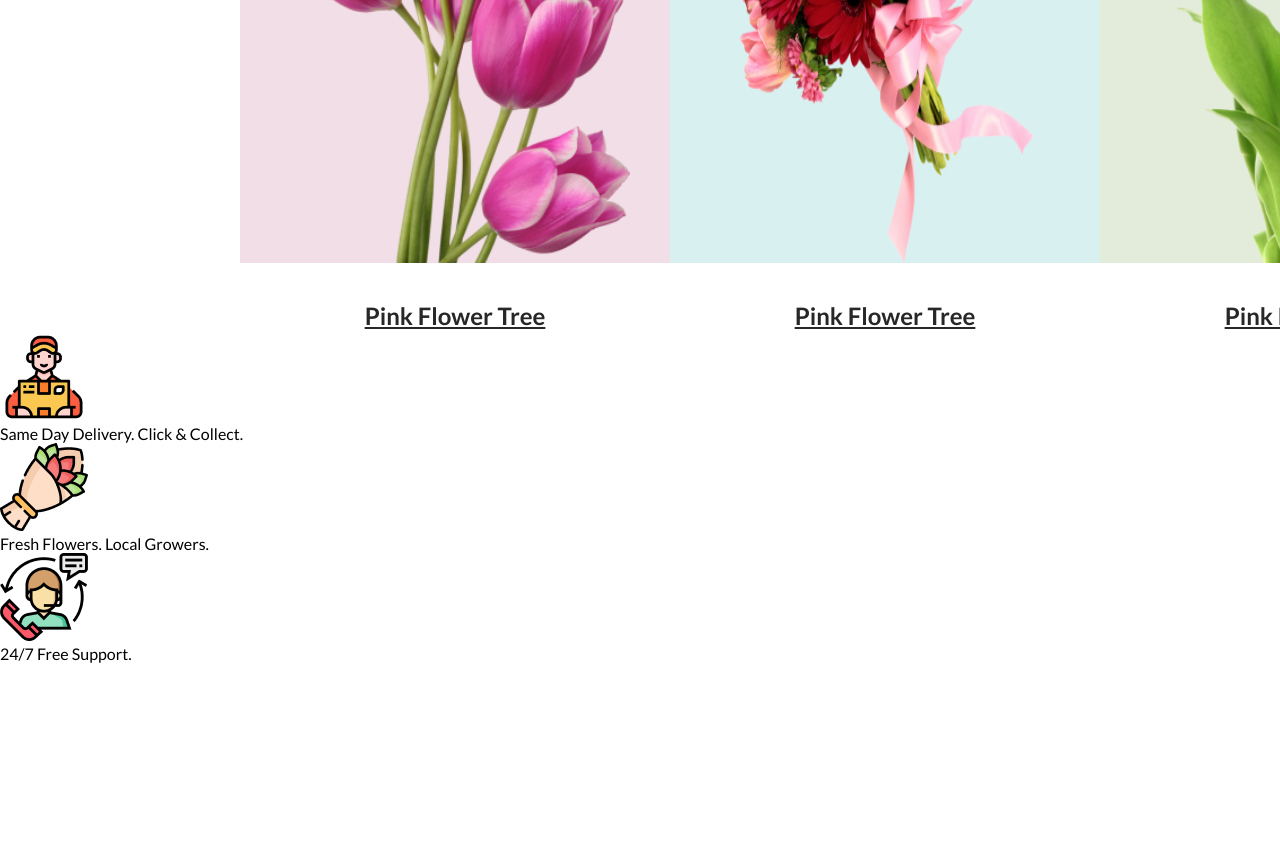
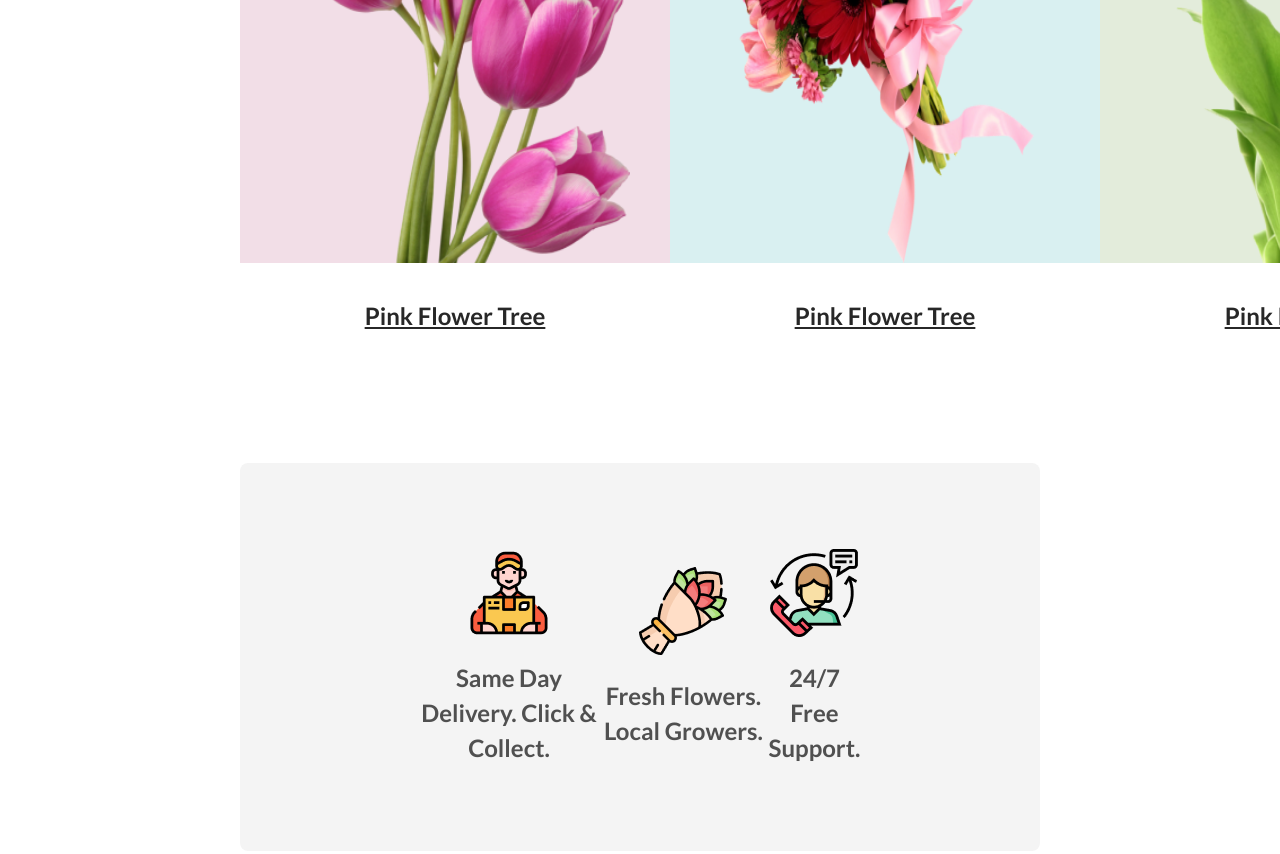
Before and after one commit to shuvapranta/flower-shop-assignment, a plain HTML site: page index.html in a window 1280 px wide. Shown: the part 1516-2370 px from the top of the page. Before the commit the page ends 2179 px from the top, so only its background shows below. Drawn offline with Linux system fonts and the light colour scheme.

Commit message:
service section added

```diff
--- a/css/style.css
+++ b/css/style.css
@@ -1,19 +1,19 @@
-*{
+* {
   margin: 0;
   padding: 0;
 }
 /* common shared style */
-body{
-    font-family: 'Lato', sans-serif;
+body {
+  font-family: "Lato", sans-serif;
 }
-.section-title h4{
+.section-title h4 {
   color: #272727;
   text-align: center;
   font-size: 40px;
   font-weight: 800;
 }
-.section-title p{
-    color: rgba(39, 39, 39, 0.60);
+.section-title p {
+  color: rgba(39, 39, 39, 0.6);
   text-align: center;
   font-size: 18px;
   font-weight: 400;
@@ -22,81 +22,104 @@ body{
   margin: 24px auto 48px;
 }
 /* banner style start */
-header{
+header {
   height: 850px;
-    padding: 0 240px 0 ;
-    background: rgba(229, 84, 115, 0.10);
+  padding: 0 240px 0;
+  background: rgba(229, 84, 115, 0.1);
 }
 
-.banner-container{
+.banner-container {
   display: flex;
   justify-content: space-between;
   align-items: center;
 }
-.banner-description h2{
+.banner-description h2 {
   width: 708px;
   color: #272727;
   font-size: 80px;
   font-weight: 800;
 }
-.banner-description p{
+.banner-description p {
   width: 634px;
   margin: 32px 0;
-    color: rgba(39, 39, 39, 0.60);
+  color: rgba(39, 39, 39, 0.6);
   font-size: 18px;
   font-weight: 400;
   line-height: 30px;
 }
-.banner-img{
+.banner-img {
   padding-top: 50px;
 }
-.banner-description button{
+.banner-description button {
   border: none;
   border-radius: 8px;
-    background: #E55473;
+  background: #e55473;
   padding: 20px 43px;
-    color: #FFF;
+  color: #fff;
   font-size: 20px;
   font-weight: 700;
 }
 /* Our feature style start */
-.feature{
+.feature {
   padding: 178px 240px 0;
 }
-.features-item-container{
+.features-item-container {
   display: flex;
   justify-content: space-around;
-
 }
-.feature-item1 img{
+.feature-item1 img {
   width: 350px;
   height: 500px;
   border-radius: 300px 300px 0px 0px;
   background: rgba(167, 33, 98, 0.15);
   padding: 71px 40px 0;
 }
-.feature-item2 img{
+.feature-item2 img {
   width: 350px;
   height: 500px;
   border-radius: 300px 300px 0px 0px;
   background: rgba(5, 151, 160, 0.15);
   padding: 71px 40px 0;
 }
-.feature-item3 img{
+.feature-item3 img {
   width: 350px;
   height: 500px;
   border-radius: 300px 300px 0px 0px;
   background: rgba(71, 125, 17, 0.15);
   padding: 71px 40px 0;
 }
-.flower-tree{
+.flower-tree {
   margin-top: 32px;
   color: #272727;
   text-align: center;
-    font-family: Lato;
   font-size: 24px;
-    font-style: normal;
   font-weight: 700;
   line-height: 35px;
   text-decoration-line: underline;
 }
+.service {
+  padding: 130px 240px;
+}
+.service_container {
+  display: flex;
+  justify-content: space-around;
+  align-items: center;
+  border-radius: 8px;
+  background: rgba(39, 39, 39, 0.05);
+  padding: 86px 175px;
+}
+.service-items {
+  text-align: center;
+}
+.service-items img {
+  width: 88px;
+  height: 88px;
+}
+.service-items p {
+  margin-top: 20px;
+  color: rgba(39, 39, 39, 0.8);
+  text-align: center;
+  font-size: 24px;
+  font-weight: 600;
+  line-height: 35px;
+}
```
Also changed, not shown: index.html (+1 -0 lines). Lines whose indentation alone changed are shown as unchanged.
